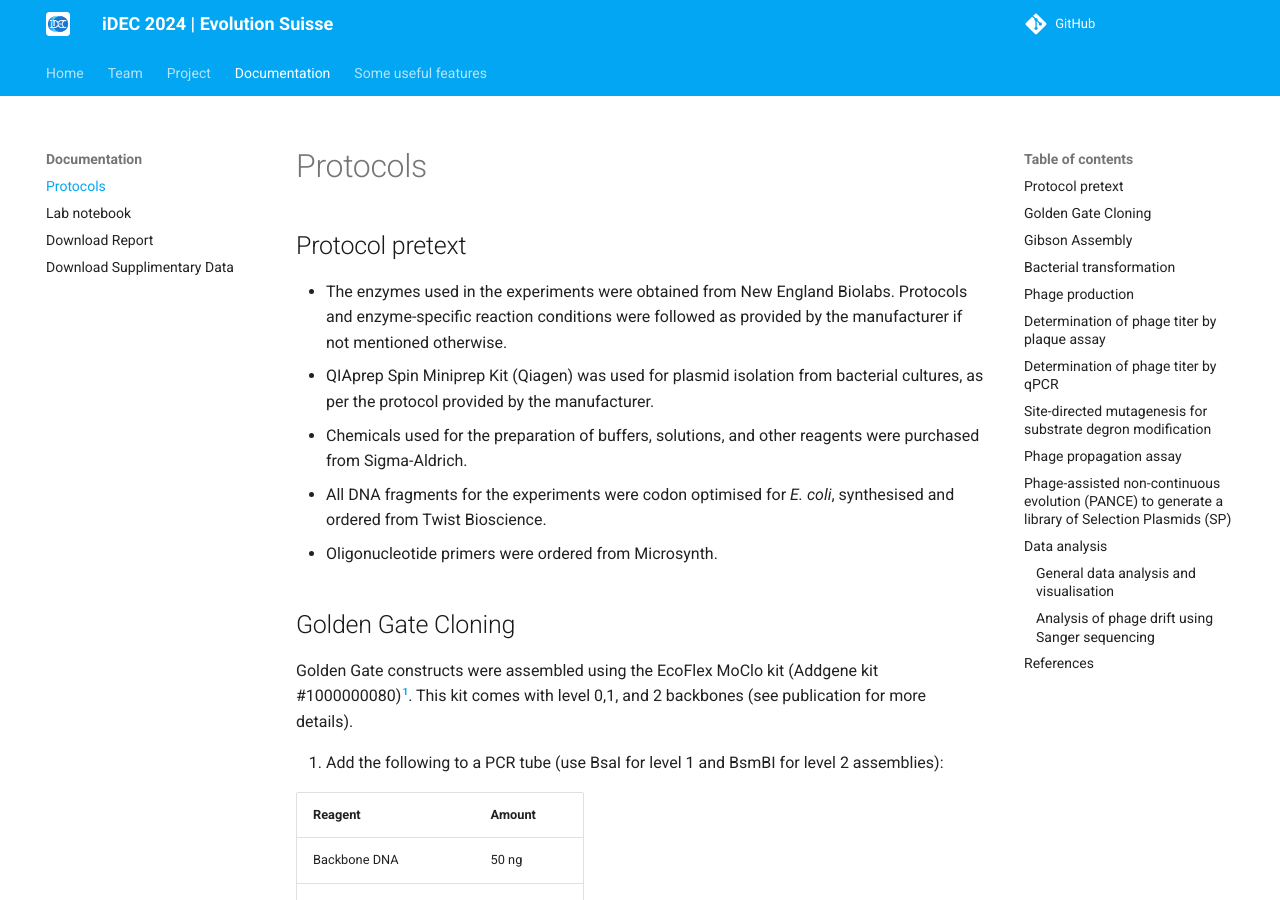
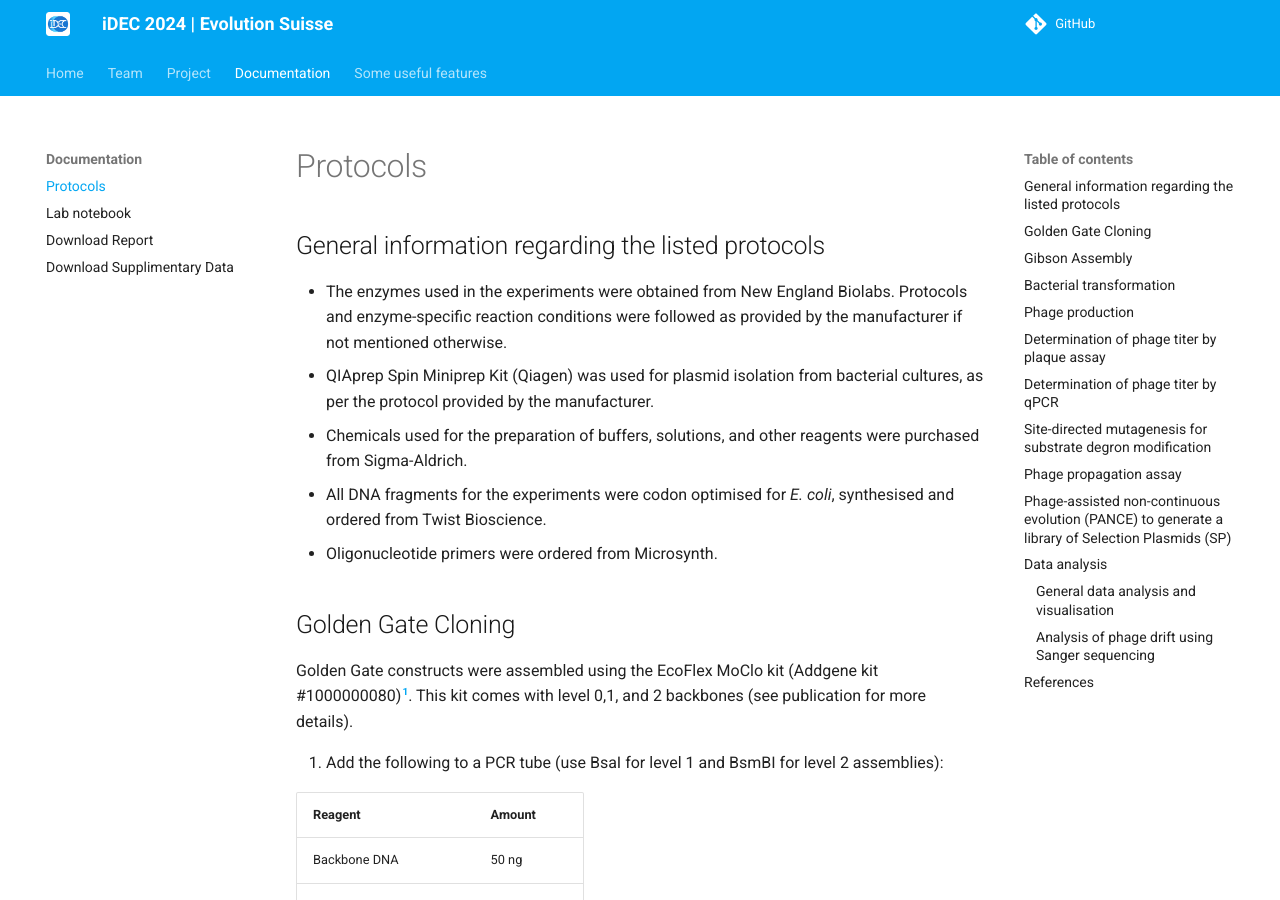
Before and after one commit to mibohl/2024_Evolution_Suisse, an MkDocs documentation site: the page built from docs/documentation/protocols.md, in a window 1280 px wide and 900 px high. Built offline with MkDocs 1.6.1 and Material for MkDocs 9.7.7, drawn with Linux system fonts in a browser that asks for light colours; comment, search, counter and statistics services are not loaded.

Commit message:
Update protocols.md

```diff
--- a/docs/documentation/protocols.md
+++ b/docs/documentation/protocols.md
@@ -1,6 +1,6 @@
 # Protocols
 
-## Protocol pretext
+## General information regarding the listed protocols
 * The enzymes used in the experiments were obtained from New England Biolabs. Protocols and enzyme-specific reaction conditions were followed as provided by the manufacturer if not mentioned otherwise.
 * QIAprep Spin Miniprep Kit (Qiagen) was used for plasmid isolation from bacterial cultures, as per the protocol provided by the manufacturer.
 * Chemicals used for the preparation of buffers, solutions, and other reagents were purchased from Sigma-Aldrich.
```
